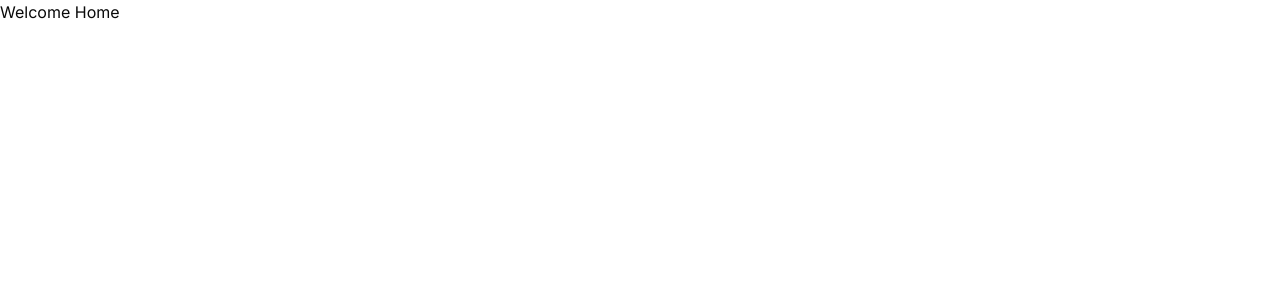
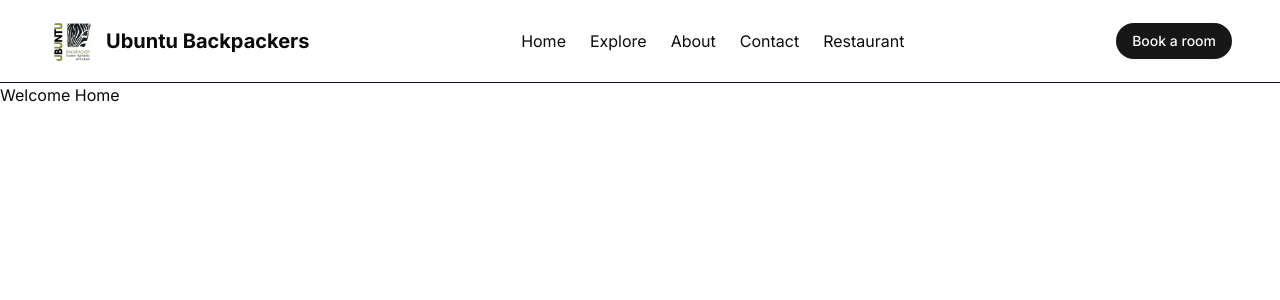
Before and after one commit to codewithkin/ubuntubackpackers, a Next.js app: page / in a window 1280 px wide. Shown: the top 300 px of the page. Built offline with nearby package versions, Linux system fonts and the light colour scheme.

Commit message:
Add Navbar component for improved site navigation

```diff
--- a/src/app/layout.tsx
+++ b/src/app/layout.tsx
@@ -1,6 +1,7 @@
 import type { Metadata } from "next";
 import "./globals.css";
 import {Inter} from "next/font/google";
+import Navbar from "@/components/reusable/Navbar";
 
 const inter = Inter({
   subsets: ["latin"],
@@ -46,6 +47,7 @@ export default function RootLayout({
       <body
         className={`${inter.className} antialiased`}
       >
+        <Navbar />
         {children}
       </body>
     </html>
--- /dev/null
+++ b/src/components/reusable/Navbar.tsx
@@ -0,0 +1,48 @@
+import Image from "next/image"
+import Link from "next/link"
+import { Button } from "../ui/button"
+
+function Navbar() {
+  return (
+    <nav className="hidden md:flex w-full border-b border-slate-900 justify-between items-center py-4 px-4 lg:px-12">
+        <article className="flex gap-2 items-center">
+            <Image
+                src="/images/brand/logo.png"
+                alt="Ubuntu Backpackers Logo"
+                width={50}
+                height={50}
+                className="rounded-full"
+            />
+            <h1 className="text-lg lg:text-xl font-bold">Ubuntu Backpackers</h1>
+        </article>
+
+        {/* Links */}
+        <ul className="flex gap-6">
+            <li>
+                <Link className="hover:text-slate-900 hover:font-medium duration-300 transition-colors hover:underline"  href="/">Home</Link>
+            </li>
+            <li>
+                <Link className="hover:text-slate-900 hover:font-medium duration-300 transition-colors hover:underline"  href="/explore">Explore</Link>
+            </li>
+            <li>
+                <Link className="hover:text-slate-900 hover:font-medium duration-300 transition-colors hover:underline"  href="/about">About</Link>
+            </li>
+            <li>
+                <Link className="hover:text-slate-900 hover:font-medium duration-300 transition-colors hover:underline"  href="/contact">Contact</Link>
+            </li>
+            <li>
+                <Link className="hover:text-slate-900 hover:font-medium duration-300 transition-colors hover:underline" href="/restaurant">Restaurant</Link>
+            </li>
+            </ul>
+
+            {/* CTA */}
+            <Button asChild>
+                <Link href="/rooms">
+                    Book a room
+                </Link>
+            </Button>
+    </nav>
+  )
+}
+
+export default Navbar
```
